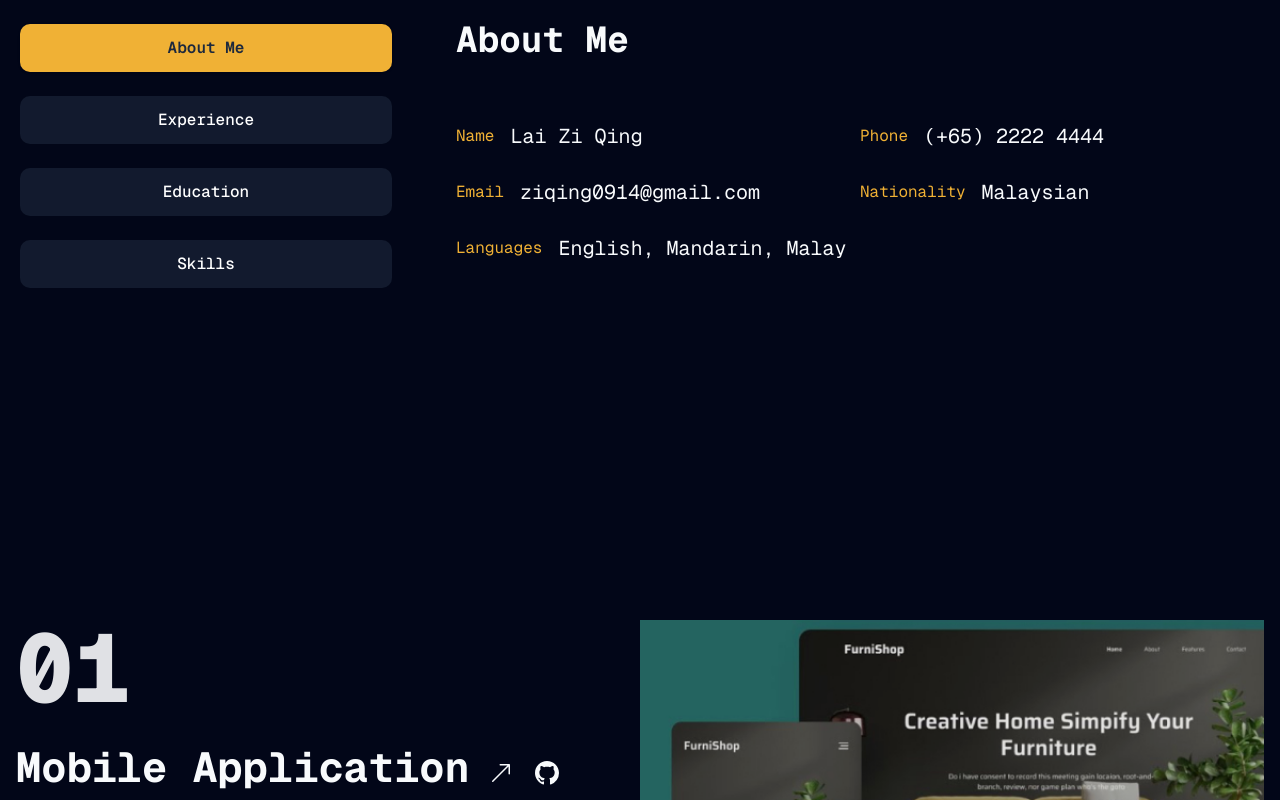
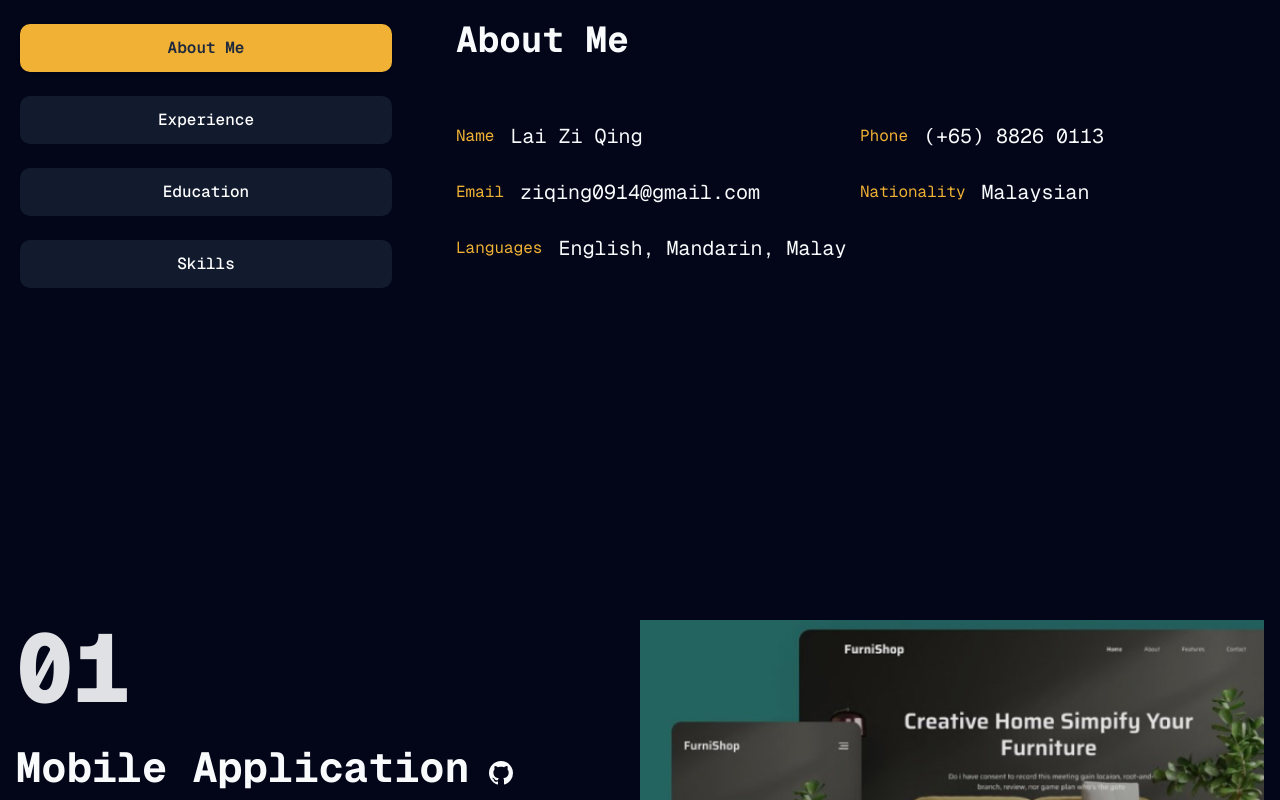
Before and after one commit to ziqinggggg/portfolio, a Next.js app: page / in a window 1280 px wide. Shown: the part 820-1620 px from the top of the page. Built offline with nearby package versions, Linux system fonts and the light colour scheme.

Commit message:
minor changes

```diff
--- a/app/Project.jsx
+++ b/app/Project.jsx
@@ -21,7 +21,7 @@ const projects = [
         description: 'An Android application that allows user to capture graphical information from a form.',
         stack: [{name: 'Flutter'}, {name: 'FireBase'}],
         image: '/assets/work/thumb1.png',
-        live: '',
+        live: null,
         github: 'https://github.com/ziqinggggg/formcapture3.git',
     },
     {
@@ -31,7 +31,7 @@ const projects = [
         stack: [{name: 'HTML'}, {name: 'CSS'}, {name: 'JavaScript'}, {name: 'PHP'}, {name: 'SQL'}],
         image: '/assets/work/thumb1.png',
         live: '',
-        github: '',
+        github: 'https://github.com/ziqinggggg/Fashion-Science',
     }
 ]
 
@@ -54,13 +54,14 @@ const Project = () => {
               {project.num}
             </div>
             {/* project title */}
-            <div className='container flex flex-wrap flex-row gap-4'>
+            <div className="container flex flex-wrap flex-row gap-4">
               <h2 className="text-[42px] font-bold leading-none group-hover:text-accent transition-all duration-500 capitalize">
                 {project.title}
               </h2>
               {/* button */}
               <div className="flex items-end gap-4">
                 {/* live project button */}
+                {project.live && (
                   <Link href={project.live}>
                     <TooltipProvider delayDuration={10}>
                       <Tooltip>
@@ -71,6 +72,7 @@ const Project = () => {
                       </Tooltip>
                     </TooltipProvider>
                   </Link>
+                )}
                 {/* github project button */}
                 <Link href={project.github}>
                   <TooltipProvider delayDuration={10}>
--- a/app/Resume.jsx
+++ b/app/Resume.jsx
@@ -16,7 +16,7 @@ const about = {
     },
     {
       fieldName: "Phone",
-      fieldValue: "(+65) 2222 4444",
+      fieldValue: "(+65) 8826 0113",
     },
     {
       fieldName: "Email",
@@ -41,7 +41,7 @@ const experience = {
         company:'Seagate Singapore',
         position: 'Engineering Intern',
         duration: 'Jan 2023 - Jul 2023',
-        description: '...........................',
+        description: 'Conducted testing on storage devices, analyzed failures, validated bugs with functional teams, and leveraged automation to enhance manual testing efficiency.',
     }]
 };
 
```
Lines whose indentation alone changed are shown as unchanged.
